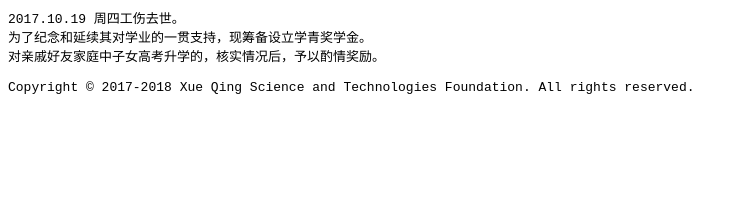
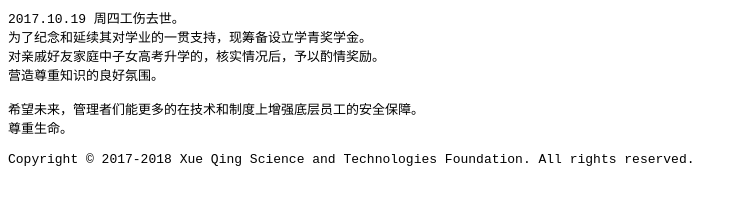
Before and after one commit to miostudio/scholarship, a plain HTML site: page index.html in a window 1280 px wide. Shown: the whole page, without its empty margins (0-747 px from the left). Drawn offline with Linux system fonts and the light colour scheme.

Commit message:
add motto

```diff
--- a/index.html
+++ b/index.html
@@ -3,6 +3,10 @@
 2017.10.19 周四工伤去世。
 为了纪念和延续其对学业的一贯支持，现筹备设立学青奖学金。
 对亲戚好友家庭中子女高考升学的，核实情况后，予以酌情奖励。
+营造尊重知识的良好氛围。
+
+希望未来，管理者们能更多的在技术和制度上增强底层员工的安全保障。
+尊重生命。
 
 Copyright &copy; 2017-2018 Xue Qing Science and Technologies Foundation. All rights reserved.
 </pre>
```
